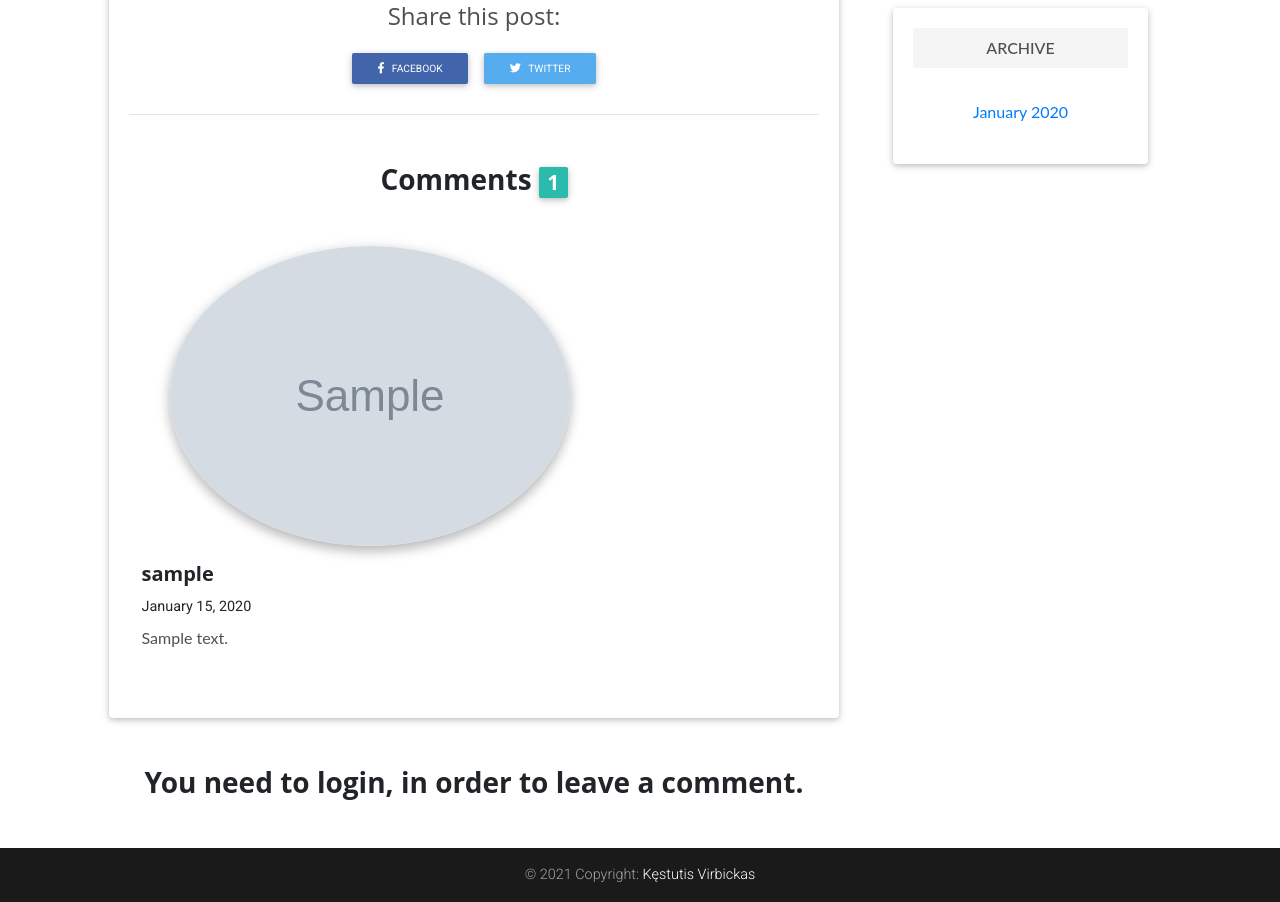
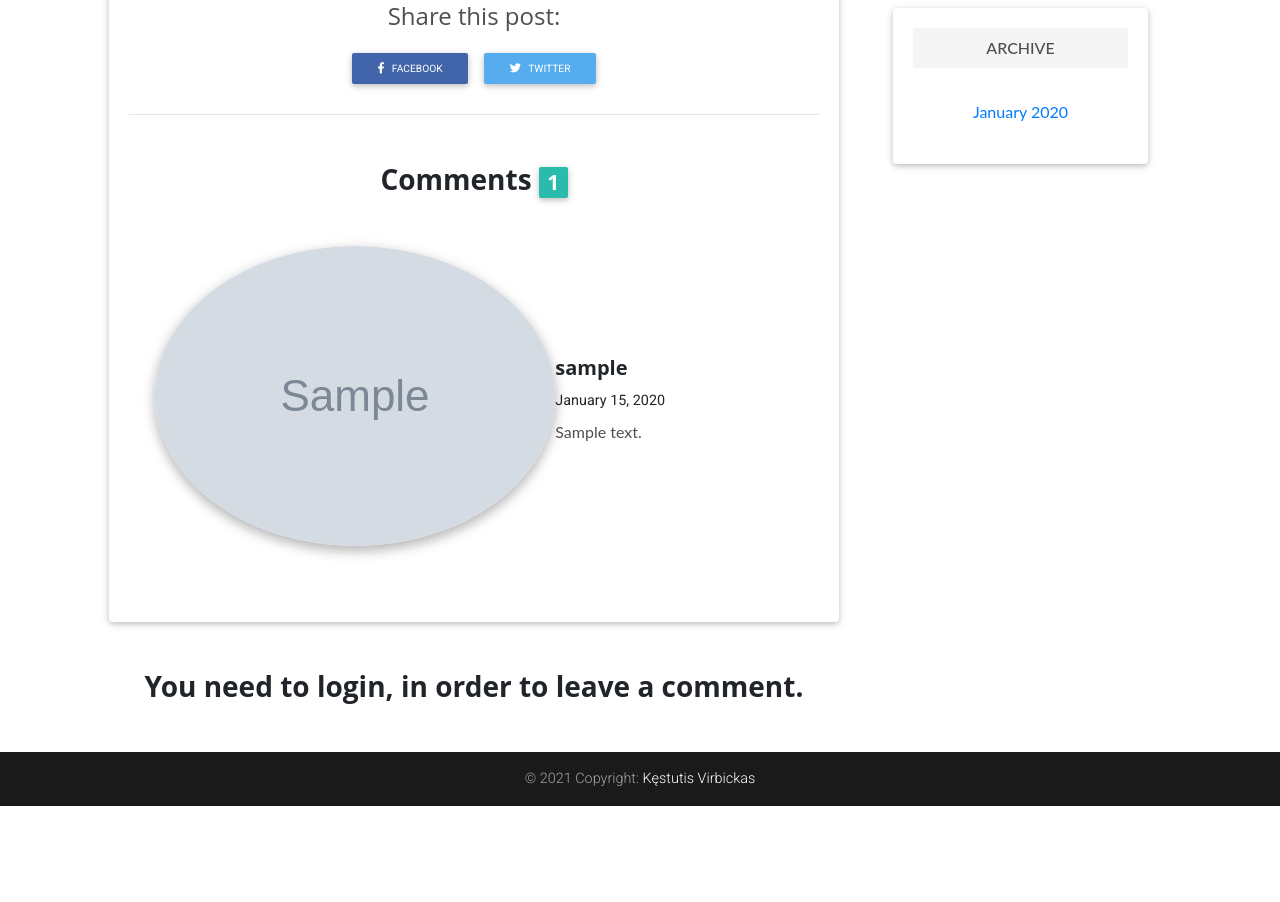
Before and after one commit to kestvir/django-blog, a Django app: page /post/1/ in a window 1280 px wide. Shown: the part 532-1434 px from the top of the page. After the commit the page ends 1338 px from the top, so only its background shows below. Run offline with Django 3.2, Linux system fonts and the light colour scheme; tables that the repository leaves empty hold one stand-in row (values such as "Sample post"); grey boxes marked "Sample" are stand-in pictures; some libraries are stand-ins or nearby versions.

Commit message:
removed grid classes

```diff
--- a/blog/templates/blog/post_detail.html
+++ b/blog/templates/blog/post_detail.html
@@ -130,7 +130,7 @@
                   {% for comment in post.ordered_by_date_comments %}
                   <div class="row comment-row">
                     <!--Image column-->
-                    <div class="col-3 comment-image-container mb-3">
+                    <div class="comment-image-container mb-3">
                       <img
                         src="{{ comment.author.profile.image.url}}"
                         class="avatar rounded-circle z-depth-1-half"
@@ -141,7 +141,7 @@
 
                     <!--Content column-->
                     <div
-                      class="col-9 d-flex justify-content-between align-items-center"
+                      class="d-flex justify-content-between align-items-center"
                     >
                       <div class="comment-info">
                         <a>
@@ -218,7 +218,7 @@
                   {% for child in comment.replies %}
                   <div class="row comment-row child-comment justify-content-end mb-5">
                     <!--Image column-->
-                    <div class="col-3 comment-image-container mb-3">
+                    <div class="comment-image-container mb-3">
                       <img
                         src="{{ child.author.profile.image.url}}"
                         class="avatar rounded-circle z-depth-1-half"
@@ -229,7 +229,7 @@
 
                     <!--Content column-->
                     <div
-                      class="col-9 d-flex justify-content-between align-items-center"
+                      class="d-flex justify-content-between align-items-center"
                     >
                       <div class="comment-info">
                         <a>
```
